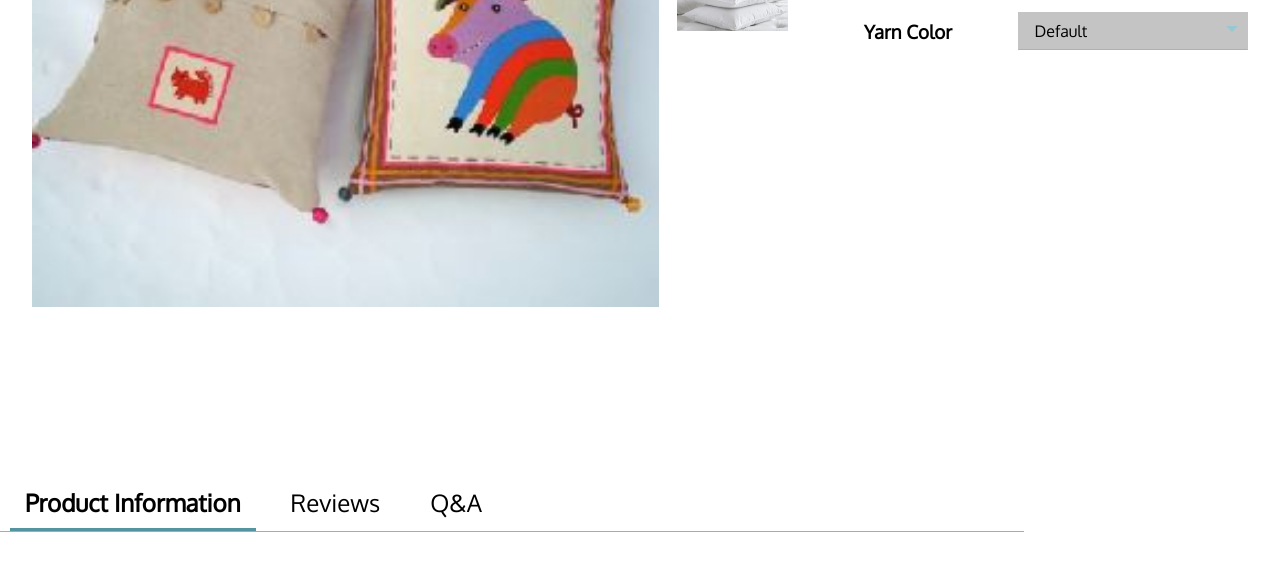
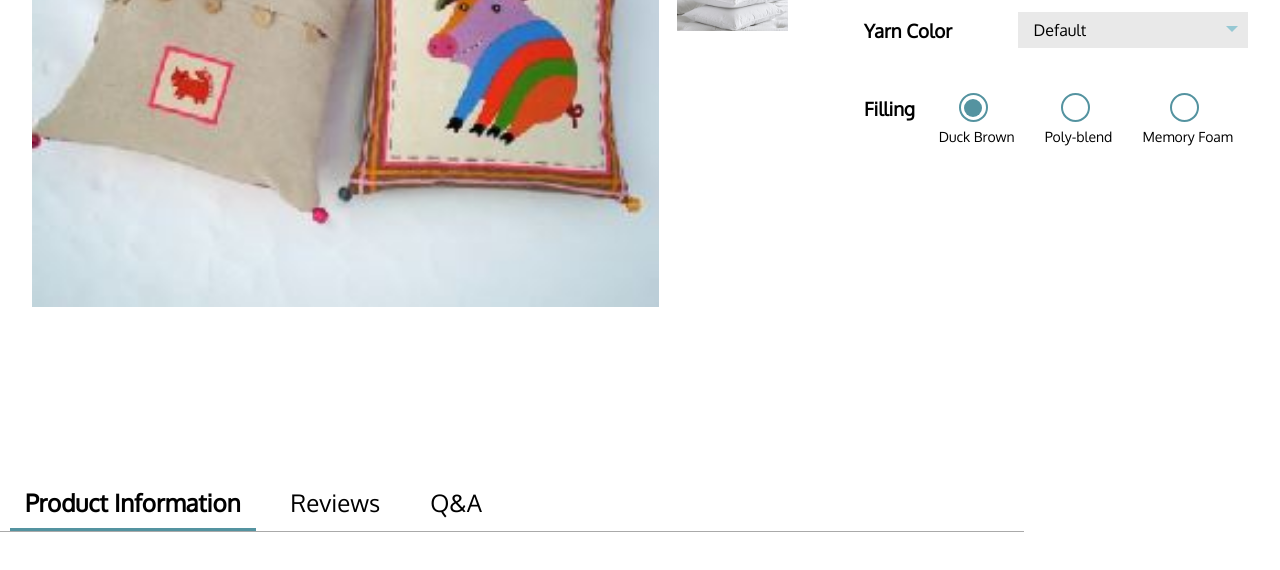
Before and after one commit to hiemilylo/PUI-Fluff-Stuff, a plain HTML site: page floor.html in a window 1280 px wide. Shown: the part 306-876 px from the top of the page. Drawn offline with nearby package versions, Linux system fonts and the light colour scheme.

Commit message:
Filling check boxes

```diff
--- a/floor.html
+++ b/floor.html
@@ -43,7 +43,26 @@
                 <option value="2">Option 2</option>
               </select>
           </div>
-      </div>
+        </span>
+      <span class="filling-selector-container">
+          <h3>Filling</h3>
+          <div class="radio-options-container">
+            <label class="radio-container">Duck Brown
+              <input type="radio" name="filling" checked="checked">
+              <span class="checkmark"></span>
+            </label>
+
+            <label class="radio-container">Poly-blend
+              <input type="radio" name="filling" >
+              <span class="checkmark"></span>
+            </label>
+
+            <label class="radio-container">Memory Foam
+              <input type="radio" name="filling" >
+              <span class="checkmark"></span>
+            </label>
+          </div>
+      </span>
     </div>
   </div>
   <div id="more-info-container">
--- a/main.less
+++ b/main.less
@@ -1,4 +1,5 @@
 @accent-color: #D8E8EC;
+@light-background: #E9E9E9;
 @dark-accent-color: #96C8D3;
 @darkest-accent-color: #5493A0;
 @font-fam: 'Oxygen', sans-serif;
@@ -135,7 +136,7 @@ button {
             display: none;
         }
         .select-selected {
-            background-color: #C4C4C4;
+            background-color: @light-background;
         }
         .select-selected:after {
             position: absolute;
@@ -156,8 +157,8 @@ button {
         .select-items div,.select-selected {
             color: #000000;
             padding: 8px 16px;
-            border: 1px solid transparent;
-            border-color: transparent transparent rgba(0, 0, 0, 0.1) transparent;
+            // border: 1px solid transparent;
+            // border-color: transparent transparent rgba(0, 0, 0, 0.1) transparent;
             cursor: pointer;
         }
 
@@ -177,11 +178,83 @@ button {
         }
 
         .select-items div:hover, .same-as-selected {
-            background-color: rgba(0, 0, 0, 0.1);
+            background-color: #C4C4C4;
         }
     }
 
 }
+
+.filling-selector-container {
+    display: flex;
+    justify-content: space-between;
+    padding: 15px 0px;
+    .radio-options-container {
+        display: flex;
+        padding-top: 15px;
+    }
+}
+/* Customize the label (the container) */
+.radio-container {
+    display: block;
+    position: relative;
+    padding: 35px 15px 0px 15px;
+    cursor: pointer;
+    font-size: 14px;
+    text-align: center;
+    -webkit-user-select: none;
+    -moz-user-select: none;
+    -ms-user-select: none;
+    user-select: none;
+    /* Hide the browser's default radio button */
+    input {
+        position: absolute;
+        opacity: 0;
+        cursor: pointer;
+        height: 0;
+        width: 0;
+    }
+
+  /* Create a custom radio button */
+  .checkmark {
+    position: absolute;
+    top: 0;
+    left: calc(50% - 18px);
+    height: 25px;
+    width: 25px;
+    background-color: #FFFFFF;
+    border-radius: 50%;
+    border: 2px solid  @darkest-accent-color;
+  }
+
+  /* Create the indicator (the dot/circle - hidden when not checked) */
+  .checkmark:after {
+    content: "";
+    position: absolute;
+    display: none;
+  }
+
+  /* Show the indicator (dot/circle) when checked */
+  input:checked ~ .checkmark:after {
+    display: block;
+  }
+
+  /* Style the indicator (dot/circle) */
+  .checkmark:after {
+    top: 4px;
+    left: 3.75px;
+    width: 18px;
+    height: 18px;
+    border-radius: 50%;
+    background: @darkest-accent-color;
+  }
+}
+
+/* On mouse-over, add a grey background color */
+.radio-container:hover input ~ .checkmark {
+    background-color: @light-background;
+}
+
+
 #product-body-container {
     height: 90vh;
     display: flex;
```
